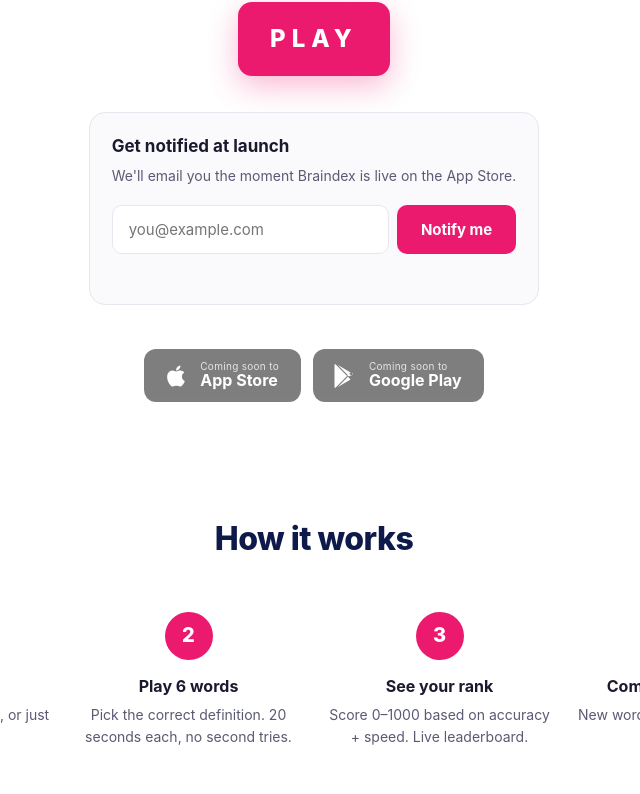
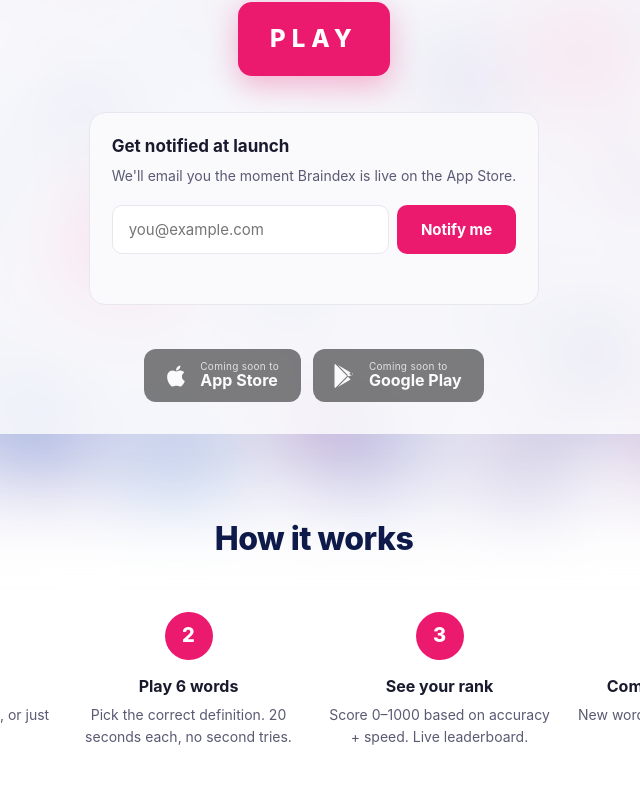
Before and after one commit to davidcarrpi/braindex-website, a website: page index.html in a window 1280 px wide. Shown: the part 366-1160 px from the top of the page, without its empty margins (326-966 px from the left). Drawn offline with Linux system fonts and the light colour scheme.

Commit message:
Landing: blurred Doodle Background as fixed full-page backdrop
Drops the Braindex 'Doodle Background _ Alt.png' (resampled to 800w
JPEG at quality 70 → 186 KB) behind the entire landing page, with
two fixed full-viewport layers: the image (CSS-blurred 40px, scaled
112% to mask the blur-edge bleed) and a 78% white tint to keep
heading + body text contrast. Founder section gets a subtle frosted
look via backdrop-filter so the doodles peek through.

If we end up not liking this, the previous look is at commit 6fc1528
— just revert this one commit to roll back cleanly.

```diff
--- a/index.html
+++ b/index.html
@@ -59,12 +59,33 @@
     body {
       font-family: 'SF Pro Display', -apple-system, BlinkMacSystemFont, "Segoe UI", Roboto, sans-serif;
       color: var(--text);
-      background: var(--bg);
+      background: transparent;
       line-height: 1.55;
       -webkit-font-smoothing: antialiased;
     }
+    html { background: var(--bg); }
 
-    .container { max-width: 1100px; margin: 0 auto; padding: 0 24px; }
+    /* Heavily-blurred doodle background sitting behind everything.
+       Two stacked layers: the actual image (CSS-blurred, scaled
+       slightly larger than viewport so blur-edge bleed doesn't show
+       as gutters), and a translucent white tint over it so headings
+       and body text keep enough contrast to read cleanly. */
+    .bg-blur {
+      position: fixed; inset: 0;
+      z-index: -2;
+      background: url('bg-doodle.jpg') center / cover no-repeat;
+      filter: blur(40px) saturate(1.15);
+      transform: scale(1.12);
+      pointer-events: none;
+    }
+    .bg-tint {
+      position: fixed; inset: 0;
+      z-index: -1;
+      background: rgba(255, 255, 255, 0.78);
+      pointer-events: none;
+    }
+
+    .container { max-width: 1100px; margin: 0 auto; padding: 0 24px; position: relative; z-index: 1; }
 
     /* ─── Header ───────────────────────────────────────── */
     header {
@@ -410,8 +431,10 @@
     /* ─── Founder message ───────────────────────────────────── */
     section.founder {
       padding: 60px 0 40px;
-      background: var(--bg);
+      background: rgba(255, 255, 255, 0.55);
       border-top: 1px solid var(--border);
+      backdrop-filter: blur(6px);
+      -webkit-backdrop-filter: blur(6px);
     }
     section.founder .container { max-width: 880px; }
     section.founder .founder-row {
@@ -503,6 +526,11 @@
   </style>
 </head>
 <body>
+
+  <!-- Fixed full-viewport background layers (blurred doodle + white
+       tint). aria-hidden so screen readers skip the decoration. -->
+  <div class="bg-blur" aria-hidden="true"></div>
+  <div class="bg-tint" aria-hidden="true"></div>
 
   <!-- Landing page intentionally has no header — straight to the hero. -->
 
```
Also changed, not shown: bg-doodle.jpg (added).
